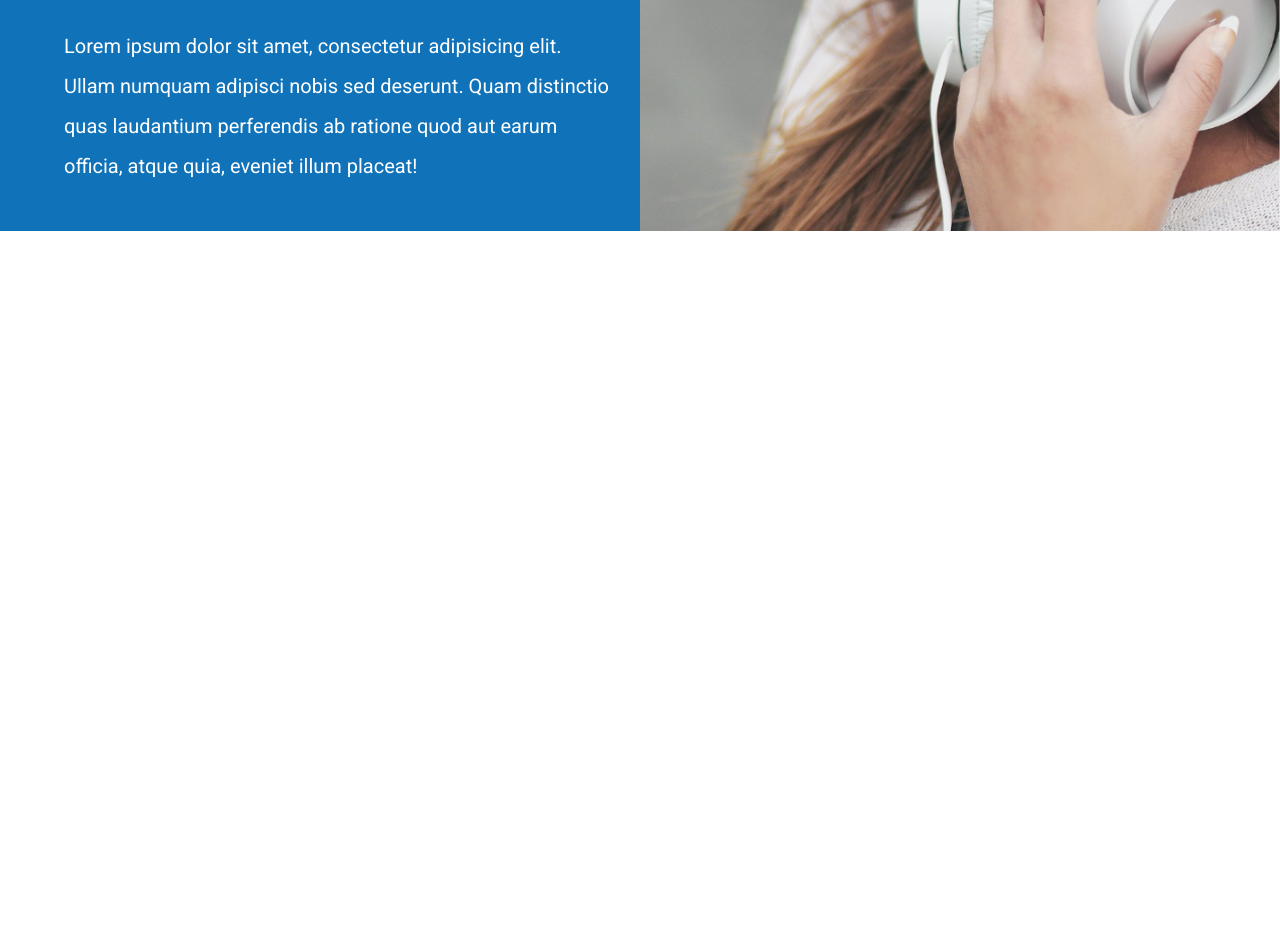
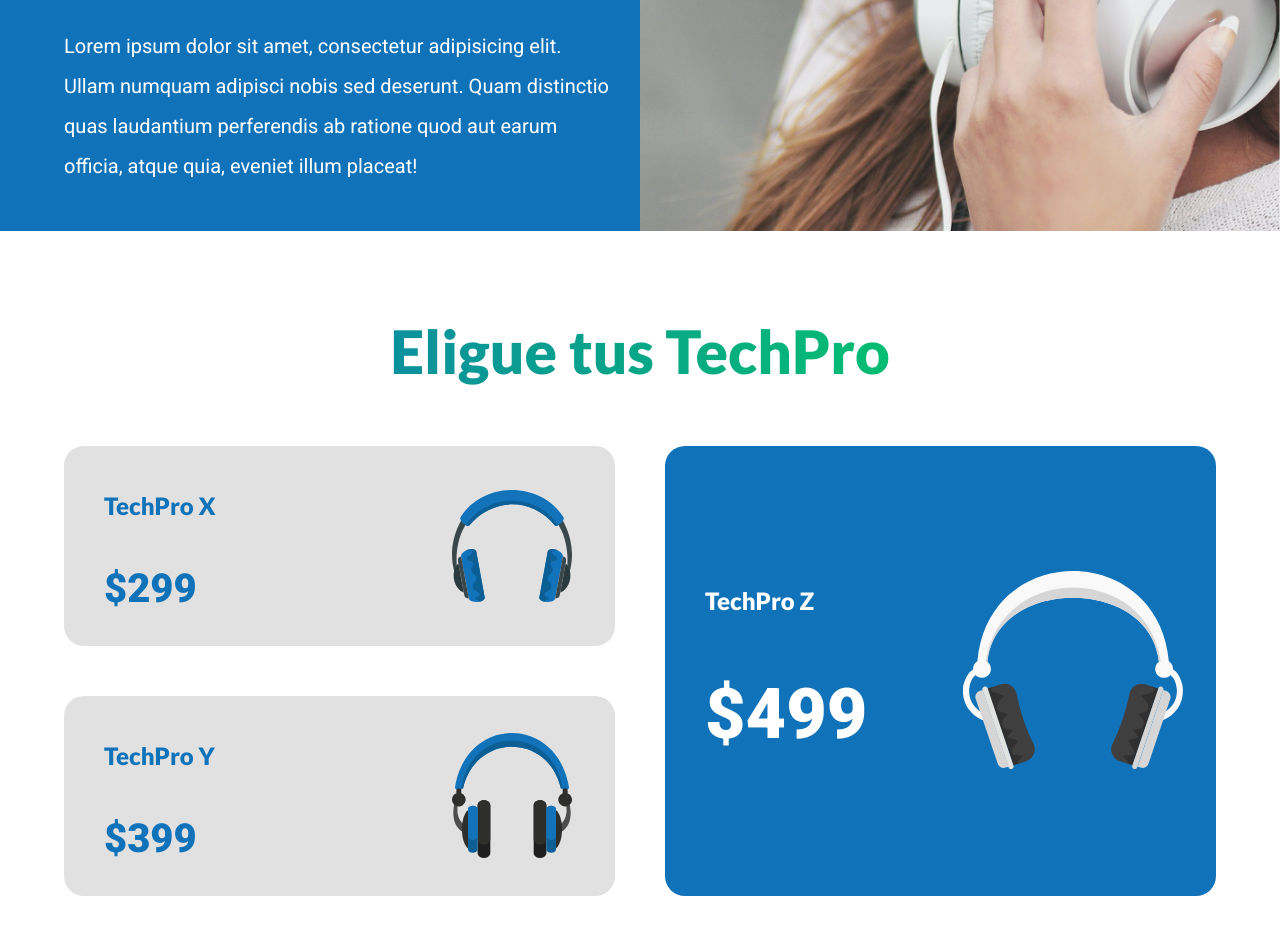
Before and after one commit to JRGironDev/Ecommerce-TechPro, a plain HTML site: page index.html in a window 1280 px wide. Shown: the part 1178-2113 px from the top of the page. Before the commit the page ends 1409 px from the top, so only its background shows below. Drawn offline with Linux system fonts and the light colour scheme.

Commit message:
Finalizando CSS modelos

```diff
--- a/css/styles.css
+++ b/css/styles.css
@@ -60,7 +60,7 @@ img {
 
 /*Utilidades*/
 .text-center {
-  align-items: center;
+  text-align: center;
 }
 
 /*Degradados*/
@@ -240,3 +240,95 @@ img {
   font-size: 2rem;
   line-height: 2;
 }
+
+/*Modelos*/
+.modelos {
+  padding: var(--separacion) 0;
+}
+
+.header-modelos {
+  font-size: 6rem;
+  margin-bottom: var(--separacion);
+}
+
+.listado-modelos {
+  display: flex;
+  flex-direction: column-reverse;
+}
+
+@media (min-width: 992px) {
+  .listado-modelos {
+    display: grid;
+    grid-template-columns: repeat(2, 1fr);
+    grid-template-rows: repeat(2, 20rem);
+    gap: var(--separacion);
+  }
+}
+
+.modelo {
+  background-color: var(--grisClaro);
+  margin-bottom: calc(var(--separacion) / 2);
+  padding-left: 4rem;
+  color: var(--primario);
+  border-radius: 2rem;
+  min-height: 20rem;
+  background-repeat: no-repeat;
+  background-position: 90% center;
+  background-size: 12rem;
+  display: flex;
+  flex-direction: column;
+  justify-content: center;
+}
+
+@media (min-width: 992px) {
+  .modelo {
+    margin-bottom: 0;
+  }
+}
+
+.modelo h3 {
+  font-size: 2.4rem;
+}
+
+.modelo .precio {
+  font-size: 4rem;
+  font-weight: 900;
+  line-height: 0;
+}
+
+.modelo:first-of-type {
+  margin-bottom: 0;
+}
+
+.modelo-x {
+  background-image: url(../img/modelo-x.svg);
+  background-repeat: no-repeat;
+}
+
+.modelo-y {
+  background-image: url(../img/modelo-y.svg);
+}
+
+.modelo-z {
+  background-image: url(../img/modelo-z.svg);
+  background-color: var(--primario);
+  color: var(--blanco);
+}
+
+@media (min-width: 992px) {
+  .modelo-z {
+    grid-column: 2/3;
+    grid-row: 1 / 3;
+    background-size: 22rem;
+  }
+}
+
+.modelo-z .precio {
+  font-size: 6rem;
+}
+
+@media (min-width: 992px) {
+  .modelo-z .precio {
+    font-size: 7rem;
+  }
+}
--- a/index.html
+++ b/index.html
@@ -93,5 +93,27 @@
         </div>
       </div>
     </section>
+
+    <main class="contenedor modelos">
+      <h2 class="text-center degradado-verde header-modelos">
+        Eligue tus TechPro
+      </h2>
+      <div class="listado-modelos">
+        <div class="modelo modelo-x">
+          <h3>TechPro X</h3>
+          <p class="precio">$299</p>
+        </div>
+
+        <div class="modelo modelo-y">
+          <h3>TechPro Y</h3>
+          <p class="precio">$399</p>
+        </div>
+
+        <div class="modelo modelo-z">
+          <h3>TechPro Z</h3>
+          <p class="precio">$499</p>
+        </div>
+      </div>
+    </main>
   </body>
 </html>
```
